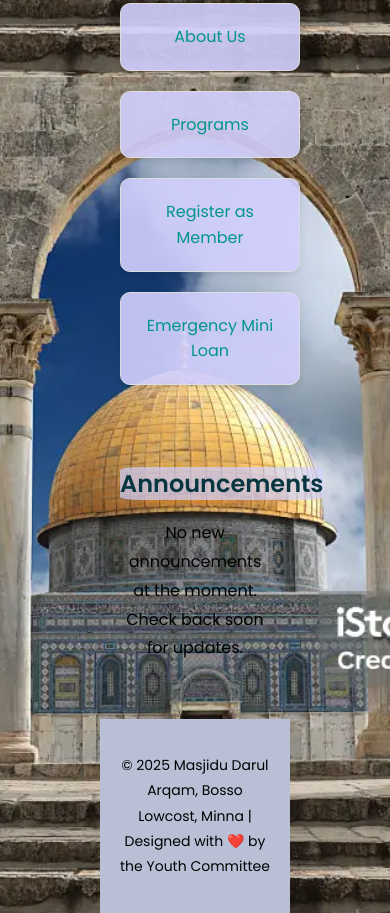
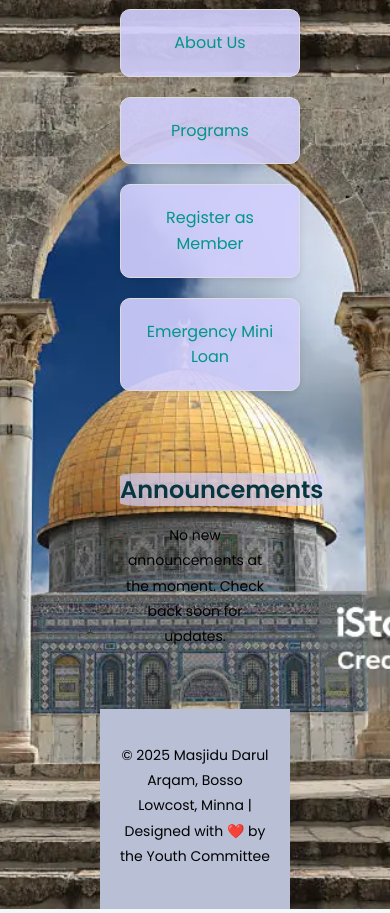
Before and after one commit to aishamidris/masjid-website, a plain HTML site: page index.html in a window 390 px wide. Shown: the part 767-1680 px from the top of the page. Drawn offline with Linux system fonts and the light colour scheme.

Commit message:
fonts adjutents

```diff
--- a/style.css
+++ b/style.css
@@ -81,11 +81,15 @@ section {
 }
 h1, h2, h3 {
   font-weight: 600;
-  color: #06363f;   /* nice deep color for contrast */
+  color: #06363f;
+  margin-bottom: 15px;
 }
+
 p {
-  font-weight: 400; /* normal */
-  line-height: 1.8; /* better readability */
+  font-weight: 400;
+  line-height: 1.8;
+  margin-bottom: 20px;
+  font-size: 16px;
 }
 
 h2{
@@ -116,9 +120,11 @@ p{
   transition: 0.3s;
 }
 
+
 .card:hover {
-  background: #009688;
+  background: #f4c542;
   color: white;
+  transition: 0.3s;
 }
 
 footer {
@@ -389,6 +395,9 @@ form button:hover {
     gap: 10px;
     margin-top: 10px;
   }
+  p {
+    font-size: 14px; /* smaller text on phones */
+  }
   nav a {
     font-size: 14px;
   }
```
